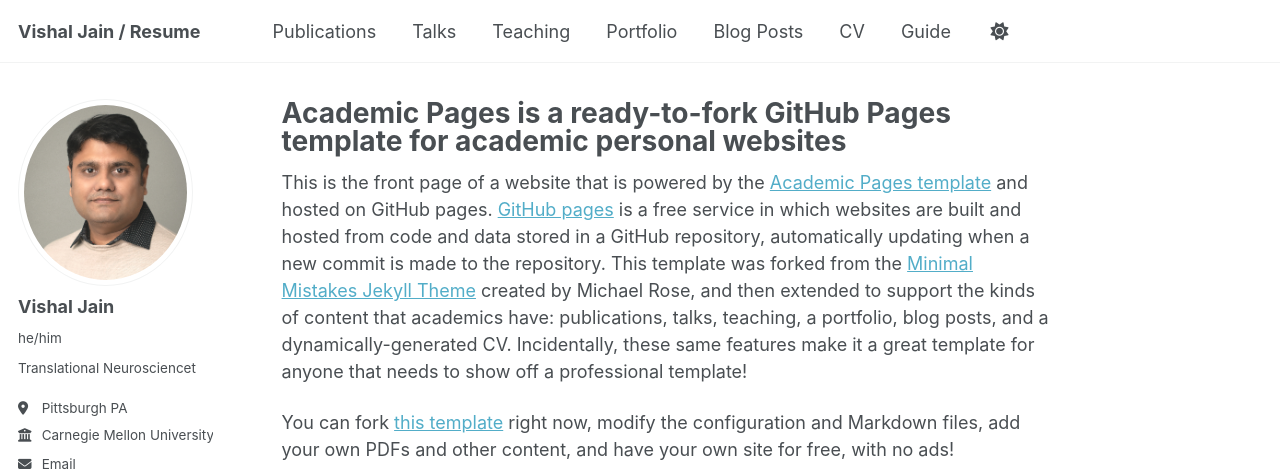
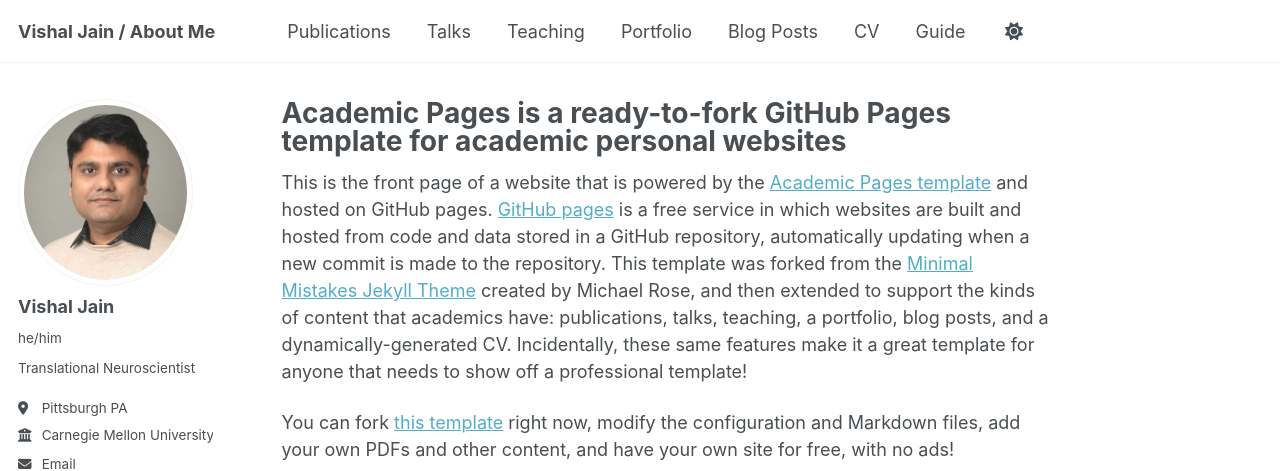
Before and after one commit to drvishaljain-neuro/Resume, a Jekyll site: the page built from _pages/about.md, in a window 1280 px wide. Shown: the top 471 px of the page. Built offline with Jekyll 4.4.1, drawn with Linux system fonts in a browser that asks for light colours; some web fonts are replaced; a script that is not in the unit is left out.

Commit message:
Update _config.yml

```diff
--- a/_config.yml
+++ b/_config.yml
@@ -9,7 +9,7 @@
 # Basic Site Settings
 locale                   : "en-US"
 site_theme               : "default" # Currently available options are "default", "air"
-title                    : "Vishal Jain / Resume"
+title                    : "Vishal Jain / About Me"
 title_separator          : "-"
 name                     : &name "Vishal Jain"
 description              : &description "Your Name's academic portfolio"   # Update this with a general description of your site, this is the default if not overridden by a page
@@ -26,7 +26,7 @@ author:
   avatar           : "Vishal_pic2.png"
   name             : "Vishal Jain"
   pronouns         : "he/him"
-  bio              : "Translational Neurosciencet"
+  bio              : "Translational Neuroscientist"
   location         : "Pittsburgh PA"
   employer         : "Carnegie Mellon University"
   uri              : # URL
```
